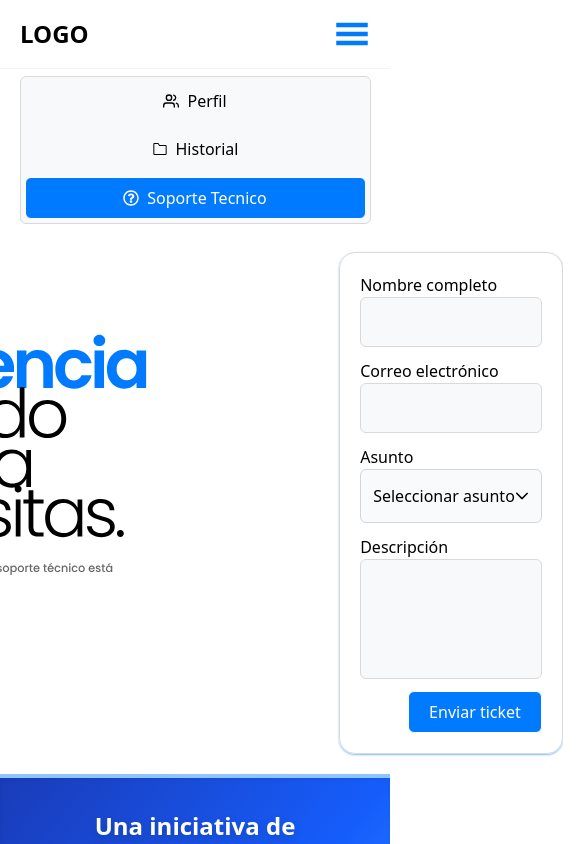
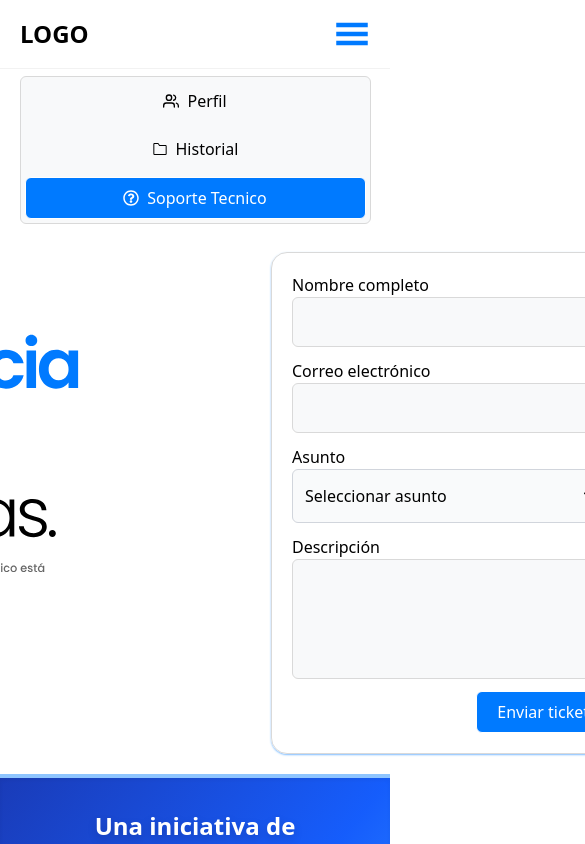
Before and after one commit to Urpirio/s-gob-2025, a Next.js app: page /Perfil/SoporteTecnico in a window 390 px wide. Shown: the top 844 px of the page, 585 px wide, since content can reach past the window. Built offline with nearby package versions, Linux system fonts and the light colour scheme.

Commit message:
Se hicieron mejoras en la responsividad

```diff
--- a/components/components - perfil/Components/SoporteTI/Section - Formulario.jsx
+++ b/components/components - perfil/Components/SoporteTI/Section - Formulario.jsx
@@ -18,7 +18,7 @@ export default function SectionFormulario() {
     });
 
   return (
-    <section className="w-1/2">
+    <section className="w-1/3  min-w-90">
         <div className="flex flex-col gap-3 border border-gray-100 p-5 rounded-2xl shadow-xs shadow-primary/50">
             <div className="flex flex-col">
                 <label>Nombre completo</label>
```
